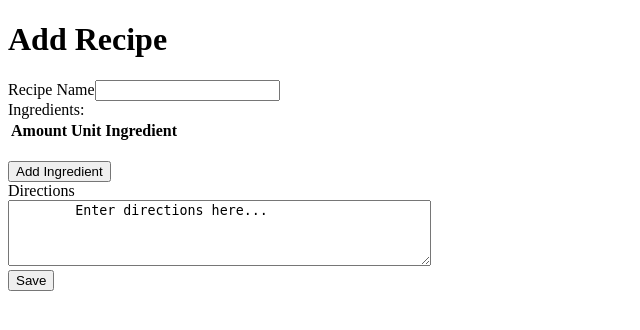
After one commit to poisoniivy/meal-project, a Flask app: page /add-recipe in a window 1280 px wide. The commit adds this page. Shown: the top 330 px of the page, without its empty margins (0-640 px from the left). Run offline with Flask 2, Linux system fonts and the light colour scheme; data that the repository does not hold is empty.

Commit message:
Working add_recipe page and shopping list page.

```diff
--- a/server.py
+++ b/server.py
@@ -38,7 +38,7 @@ def index():
 def register_user():
     """Handles registering user route."""
 
-    return render_template("register_form.html")
+    return render_template("register-form.html")
 
 
 @app.route('/register', methods=["POST"])
@@ -129,15 +129,14 @@ def show_meal_plan(start_date=this_week_start_date()):
         if get_week_id(user.user_id, start_date) == False:
             flash("You do not have a meal plan for this week.")
             # sets week ID to the most recent week that was created
-            week_id = Week.query.filter(Week.user_id==1).order_by(
+            week_id = Week.query.filter(Week.user_id==user.user_id).order_by(
                 Week.start_date.desc()).all()[0].week_id
-            # start_date = Week.query.filter(Week.week_id).one().start_date
         else:
             # week-id is the current week's start_date
             week_id = get_week_id(user.user_id, start_date)
 
         # Grabbing the list of all the days that belong to the week_id
-        w = Week.query.filter(Week.week_id==week_id).one()
+        w = Week.query.get(week_id)
         all_days = w.plan_days()
 
         meal_plan = create_meal_plan(week_id, all_days)
@@ -158,7 +157,7 @@ def show_meal_plan_week_id():
     if 'user_name' in session:
 
         week_id = request.args.get("select-week-id")
-        week = Week.query.filter(Week.week_id==week_id).one()
+        week = Week.query.get(week_id)
 
         return show_meal_plan(week.start_date)
     else:
@@ -174,7 +173,7 @@ def edit_meal_plan():
         user = User.query.filter(User.user_name==session['user_name']).one()
         week_id = request.json["week_id"]
 
-        week = Week.query.filter(Week.week_id==week_id).one()
+        week = Week.query.get(week_id)
         start_date = week.start_date
         all_days = week.plan_days()
 
@@ -220,9 +219,9 @@ def create_new_meal_plan():
 
         date_string = request.form.get("picked-week")
         start_date_string = date_string[:10]
-        print "start_date_string: ", start_date_string
+        # print "start_date_string: ", start_date_string
         start_date = datetime.datetime.strptime(start_date_string, "%m/%d/%Y").date()
-        print "date object: ", start_date
+        # print "date object: ", start_date
 
         # If the week already exists
         if Week.query.filter(Week.user_id==user.user_id,
@@ -256,7 +255,7 @@ def show_recipes():
 @app.route('/recipe-info.json')
 def show_recipe_info():
     recipe_id = request.args.get("recipe_id")
-    rec = Recipe.query.filter(Recipe.recipe_id==recipe_id).one()
+    rec = Recipe.query.get(recipe_id)
     rec_dict = {}
     rec_dict["recipe_name"] = rec.recipe_name
     if "directions" in rec_dict:
@@ -291,22 +290,90 @@ def filter_recipes():
     return jsonify(recipes)
 
 
+@app.route('/edit-recipe', methods=["GET"])
+def show_edit_recipe_page():
+    """Directs user to edit recipe page with pre-filled info to edit."""
+    recipe_id = request.args.get("recipe-id")
+    r = Recipe.query.get(recipe_id)
+
+    return render_template("edit-recipe.html", recipe=r)
+
+
 @app.route('/edit-recipe', methods=["POST"])
 def edit_recipe():
-    recipe_id = request.form.get("recipe-id")
-
-    pass
+    """Takes changes from user and edits recipe info."""
+    return redirect("/recipes")
 
 
-@app.route('add-recipe')
+@app.route('/add-recipe')
+def show_add_recipe_page():
+    units = Unit.query.all()
+    ingredients = Ingredient.query.all()
+    return render_template("add-recipe.html",
+                            units=units,
+                            ingredients=ingredients)
+
+
+@app.route('/add-recipe', methods=["POST"])
 def add_recipe():
-    pass
+
+    if 'user_name' in session:
+        user_name = session['user_name']
+        user = User.query.filter(User.user_name==user_name).one()
+
+        # import pdb; pdb.set_trace()
+
+        recipe_name = request.json["name"]
+        directions = request.json["directions"]
+        ingredient_dict = request.json["ingredients"]
+
+        # import pdb; pdb.set_trace()
+        print recipe_name, directions, ingredient_dict
+
+        # Adding recipe to database
+        # Future: add in booleans
+        recipe_id = add_new_recipe(recipe_name=recipe_name,
+                                directions=directions)
+
+        # connect the user to recipe
+        add_recipe_to_user(recipe_id, user.user_id)
+
+        # Adding the ingredients to the database
+        for item in ingredient_dict.keys():
+            ing_name, amount, unit = ingredient_dict[item]
+
+            ing_query = Ingredient.query.filter(
+                Ingredient.ingredient_name==str(ing_name))
+            # if ingredient already exists in db:
+            if ing_query.all():
+                ing = ing_query.one()
+                add_ingredient_to_recipe(ing.ingredient_id, recipe_id,
+                    str(unit), float(amount))
+            # ingredient does not exist in db
+            else:
+                ing_id = add_ingredient(str(ing_name))
+                add_ingredient_to_recipe(ing_id, recipe_id,
+                    str(unit), float(amount))
+        print "finished adding ingredients"
+        return jsonify("/recipes")
+
+    else:
+        flash("You need to log in to access this page.")
+        return redirect("/")
 
 
 @app.route('/shoppinglist')
 def show_shopping_list():
     """shows users shopping list."""
-    return render_template("shoppinglist.html")
+    week_id = request.args.get("week_id")
+
+    week = Week.query.get(week_id)
+    recipe_list = get_all_recipes_from_week(week_id)
+
+    shopping_list = get_shopping_list(recipe_list)
+
+    return render_template("shoppinglist.html", shopping_list=shopping_list,
+                                                week_start_date=week.start_date)
 
 
 if __name__ == "__main__":
--- /dev/null
+++ b/templates/add-recipe.html
@@ -0,0 +1,131 @@
+{% extends 'base.html' %}
+
+
+{% block title %} Add Recipe {% endblock %}
+
+{% block content %}
+
+<h1>Add Recipe </h1>
+
+
+
+<form action="/add-recipe" method="post" id="add-recipe-form">
+
+    Recipe Name<input type="text" id="edit-name" name="edit-name"
+        default="Enter name">
+    <br>
+
+    Ingredients:
+    <table class="table">
+        <thead>
+            <th>Amount</th>
+            <th>Unit</th>
+            <th>Ingredient</th>
+        </thead>
+        <tbody class="ingredient-additions">
+        </tbody>
+    </table>
+
+    <br>
+    <input type="button" name="add-ingredient" class="add-ingredient-line-btn"
+        value="Add Ingredient">
+    <br>
+    Directions<br>
+    <textarea rows="4" cols="50" name="directions" id="edit-directions">
+        Enter directions here...
+    </textarea>
+    <br>
+    <input type="submit" id="edit-recipe-btn" value="Save">
+</form>
+
+<script>
+
+    var wrapper = $(".ingredient-additions");
+    $(".add-ingredient-line-btn").click(addIngredientField);
+
+    function addIngredientField(evt) {
+        evt.preventDefault();
+
+        var max_fields = 20; //maximum ingredients allowed
+        var wrapper = $(".ingredient-additions"); //Fields wrapper
+        var x = $("select.ingredient").length;
+
+        if(x < max_fields) { //max input box allowed
+            x++; //text box increment
+
+            // adding one row of ingredient input fields
+            $(wrapper).append('<tr><td><input type="number" name="amount"' +
+                'id="amount-' + x + '" min="0"></td>' +
+                ' <td><select name="ingredient" class="ingredient"' +
+                'id="unit-' + x + '">' +
+                '{% for unit in units %}' +
+                '<option name="unit" min="0" value="{{ unit.unit_id }}">' +
+                    '{{ unit.unit_short }} </option>' +
+                '{% endfor %} </select></td>' +
+                '<td><input type="text" name="ingredient-name"' +
+                'id="ingredient-name-' + x + '"></td>' +
+                '<a href="#" class="remove_field">Remove</a></tr>');
+        }
+    }
+
+    $(wrapper).on("click",".remove_field", function(evt ) { //user click on remove text
+        evt.preventDefault(); $(this).parent('div').remove(); x--;
+    })
+
+
+    $("#add-recipe-form").on("submit", addRecipe);
+
+    function addRecipe(evt) {
+        evt.preventDefault();
+
+        // console.log("Got into addRecipe");
+        var recipeObject = new Object();
+        var recipeName = $("#edit-name").val();
+        var directions = $("#edit-directions").val();
+
+        // console.log(recipeName);
+        // console.log(directions);
+
+        var num_ing = $("select.ingredient").length;
+        // var ingredient_list = [];
+        var ingredientObject = new Object();
+
+        for (var i = 1; i <= num_ing; i++) {
+            var ingredientName = $("#ingredient-name-"+i).val();
+            var ingredientUnit = $("#unit-"+i).val();
+            var ingredientAmount = $("#amount-"+i).val();
+
+            ingredient = [ingredientName, ingredientAmount, ingredientUnit];
+
+            // ingredient_list.push(ingredient);
+            ingredientObject[i] = ingredient;
+        }
+
+        recipeObject["ingredients"] = ingredientObject;
+        recipeObject["name" ] = recipeName;
+        recipeObject["directions"] = directions;
+
+        // console.log(recipeObject);
+
+        // $.post("/add-recipe", recipeObject, function (data) {
+        //     window.location.replace("/recipes");
+        // });
+
+        $.ajax({
+            url:"/add-recipe",
+            type:"POST",
+            data:JSON.stringify(recipeObject),
+            contentType:"application/json; charset=utf-8",
+            dataType:"json",
+            success: function(data) {
+                // console.log(data);
+                console.log("success?");
+                window.location.replace("/recipes");
+            }
+        });
+
+    }
+
+</script>
+
+{% endblock %}
--- a/templates/mealplan.html
+++ b/templates/mealplan.html
@@ -315,7 +315,8 @@ tr:nth-child(even) {
 </form>
 
 <form action="/shoppinglist">
-    <input type="submit" value="Shopping List" />
+    <input type="hidden" name="week_id" value="{{ week_id }}">
+    <input type="submit" value="Shopping List" >
 </form>
 
 
--- a/templates/recipes.html
+++ b/templates/recipes.html
@@ -20,6 +20,10 @@
             <ul id="recipe-list">
             </ul>
         </div>
+        <br>
+        <form action="/add-recipe" id="add-recipe-form">
+            <input type="submit" value="Add Recipe">
+        </form>
     </div>
     <div id="recipe-info" style="display: inline-block">
         <p class="show-recipe-info" id="recipe-name">Recipe Name: </p>
@@ -29,7 +33,7 @@
         <p class="show-recipe-info" id="recipe-vegetarian">Vegetarian: </p>
         <p class="show-recipe-info" id="recipe-ingredients">Ingredients: </p>
         <form action="/edit-recipe"
-            method="post" id="edit-recipe" class="show-recipe-info">
+            method="get" id="edit-recipe-form" class="show-recipe-info">
             <input type="hidden" id="recipe-id" name="recipe-id">
             <input type="submit" value="Edit Recipe">
         </form>
```
Also changed, not shown: mealplan.py (+22 -0 lines), recipes.py (+119 -3 lines), templates/edit-recipe.html (+48 -1 lines), templates/shoppinglist.html (+11 -1 lines), templates/register-form.html (renamed from templates/register_form.html), 3 other files.
